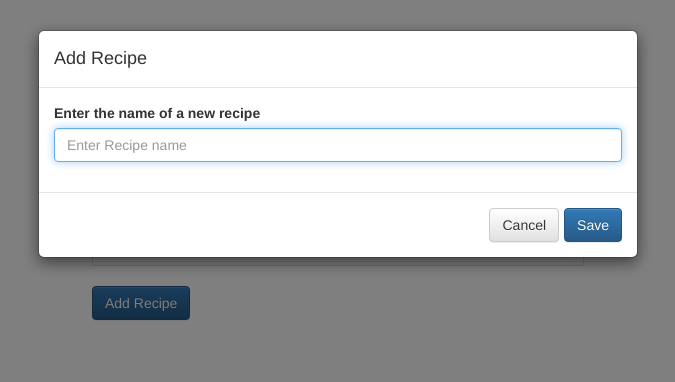
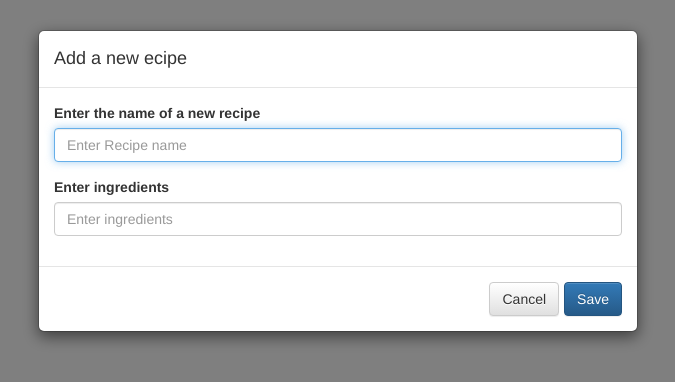
Before and after one commit to jw120/fcc-recipe-box, a React (Create React App) app: page / in a window 1280 px wide. Both pictures are taken after a click on the button "Add Recipe". Shown: the top 382 px of the page, without its empty margins (302-977 px from the left). Built offline with nearby package versions, Linux system fonts and the light colour scheme.

Commit message:
Both versions of modal working

```diff
--- a/src/components/Recipe.js
+++ b/src/components/Recipe.js
@@ -13,20 +13,21 @@ type RecipeProps = {
   recipe: string,
   ingredients: string[],
   isSelected: boolean,
-  onSelect: () => void
+  onSelect: () => void,
+  onEdit: () => void
 }
 
-function Recipe({ recipe, ingredients, isSelected, onSelect }: RecipeProps): React.Element<*> {
-  let colourClass = isSelected ? 'bg-primary' : 'bg-info' // Colour using Bootstrap theme colours
+function Recipe(props: RecipeProps): React.Element<*> {
+  let colourClass = props.isSelected ? 'bg-primary' : 'bg-info' // Colour using Bootstrap theme colours
   return (
     <div className='Recipe'>
-      <div className={'Recipe-Name ' + colourClass} onClick={() => onSelect(recipe)}>
-        { recipe }
+      <div className={'Recipe-Name ' + colourClass} onClick={props.onSelect}>
+        { props.recipe }
       </div>
-      { isSelected && <IngredientList ingredients={ingredients} />}
-      { isSelected &&
+      { props.isSelected && <IngredientList ingredients={props.ingredients} />}
+      { props.isSelected &&
           <ButtonToolbar>
-            <Button bsSize="small">
+            <Button bsSize="small" onClick={props.onEdit}>
               Edit Recipe
             </Button>
             <Button bsSize="small" bsStyle="danger">
--- a/src/components/RecipeList.js
+++ b/src/components/RecipeList.js
@@ -7,10 +7,24 @@ import React from 'react'
 import { Button } from 'react-bootstrap'
 
 import Recipe from './Recipe'
-import EditRecipeModal from '../containers/EditRecipeModal'
+import RecipeModal from '../containers/RecipeModal'
 import type { WrappedActionProps } from '../actions'
 import type { State } from '../reducers'
 import './RecipeList.css'
+
+function openAddModal(props: State & WrappedActionProps) {
+  props.setModal('Add_Recipe_Modal')
+  console.log("openAddModal", props.modal)
+}
+
+function openEditModal(props: State & WrappedActionProps) {
+  if (props.selection) {
+    let selection: string = props.selection
+    props.setForm('Recipe', selection)
+    props.setForm('Ingredients', props.recipes.get(selection).join(', '))
+    props.setModal('Edit_Recipe_Modal')
+  }
+}
 
 function RecipeList(props: State & WrappedActionProps): React.Element<*> {
   let kvs: Array<[string, Array<string>]> = Array.from(props.recipes.entries())
@@ -24,13 +38,18 @@ function RecipeList(props: State & WrappedActionProps): React.Element<*> {
               key={kv[0]}
               isSelected={props.selection === kv[0]}
               onSelect={() => props.selectRecipe(kv[0])}
+              onEdit={() => openEditModal(props)}
             />)
         }
       </div>
-      <Button onClick={() => props.setModal('Edit_Recipe_Modal', true)} bsStyle='primary'>
+      <Button onClick={() => openAddModal(props)} bsStyle='primary'>
         Add Recipe
       </Button>
-      <EditRecipeModal show={props.modal === 'Edit_Recipe_Modal'} title='Add Recipe' save={props.addRecipe}/>
+      <RecipeModal
+        show={props.modal !== null}
+        title={props.modal === 'Edit_Recipe_Modal' ? 'Edit recipe' : 'Add a new ecipe'}
+        save={props.addRecipe}
+      />
     </div>
   )
 }
--- a/src/containers/EditRecipeModal.js
+++ b/src/containers/RecipeModal.js
@@ -23,30 +23,31 @@ type OwnProps = {
 
 // Properties injected from State
 type PropsFromState = {
-  value: string
+  recipeValue: string,
+  ingredientsValue: string
 }
 
 // Properties injected from Dispatch
 type PropsFromDispatch = {
   clearAndClose: () => void,
-  onChange: (e: Event) => void
+  onRecipeChange: (e: Event) => void,
+  onIngredientsChange: (e: Event) => void
 }
 
-const formKey = 'Recipe'
-
-/** Helper function to wrap the provided onSubmit prop */
+/** Helper function to wrap the provided save prop */
 function handleSubmit(props: OwnProps & PropsFromState & PropsFromDispatch, e: ?Event) {
   if (e) {
     e.preventDefault()
   }
-  let recipe = props.value
+  let recipe = props.recipeValue
+  let ingredients = props.ingredientsValue
   if (recipe && recipe.trim()) { // add the recipe if we have one
-    props.save(recipe.trim(), 'Dummy')
+    props.save(recipe.trim(), ingredients)
   }
   props.clearAndClose()
 }
 
-function UnwrappedEditRecipeModal(props: OwnProps & PropsFromState & PropsFromDispatch): React.Element<*> {
+function UnwrappedRecipeModal(props: OwnProps & PropsFromState & PropsFromDispatch): React.Element<*> {
   return (
       <Modal show={props.show}>
         <Modal.Header>
@@ -59,10 +60,19 @@ function UnwrappedEditRecipeModal(props: OwnProps & PropsFromState & PropsFromDi
               <ControlLabel>Enter the name of a new recipe</ControlLabel>
               <FormControl
                 type='text'
-                value={props.value || '' /* default to empty string if no value provided */}
+                value={props.recipeValue|| '' /* default to empty string if no value provided */}
                 placeholder='Enter Recipe name'
-                onChange={props.onChange}
+                onChange={props.onRecipeChange}
                 autoFocus
+              />
+            </FormGroup>
+            <FormGroup>
+              <ControlLabel>Enter ingredients</ControlLabel>
+              <FormControl
+                type='text'
+                value={props.ingredientsValue || '' /* default to empty string if no value provided */}
+                placeholder='Enter ingredients'
+                onChange={props.onIngredientsChange}
               />
             </FormGroup>
           </form>
@@ -79,25 +89,33 @@ function UnwrappedEditRecipeModal(props: OwnProps & PropsFromState & PropsFromDi
 
 function mapStateToProps(state: State): PropsFromState {
   return {
-    value: state.forms.get(formKey) || ''
+    recipeValue: state.forms.get('Recipe') || '',
+    ingredientsValue: state.forms.get('Ingredients') || ''
   }
 }
 
 function mapDispatchToProps(dispatch: (action: Action) => void): PropsFromDispatch {
   return {
     clearAndClose: () => {
-      dispatch(setForm(formKey, ''))
+      dispatch(setForm('Recipe', ''))
+      dispatch(setForm('Ingredients', ''))
       dispatch(setModal(null)) // close the modal
     },
-    onChange: (e) => {
+    onRecipeChange: (e) => {
       e.preventDefault()
       if (e.target instanceof HTMLInputElement) {
-        dispatch(setForm(formKey, e.target.value || '')) // update the form entry value, defaulting to an empty string
+        dispatch(setForm('Recipe', e.target.value || '')) // update the form entry value, defaulting to an empty string
+      }
+    },
+    onIngredientsChange: (e) => {
+      e.preventDefault()
+      if (e.target instanceof HTMLInputElement) {
+        dispatch(setForm('Ingredients', e.target.value || '')) // update the form entry value, defaulting to an empty string
       }
     }
   }
 }
 
-const EditRecipeModal = connect(mapStateToProps, mapDispatchToProps)(UnwrappedEditRecipeModal)
+const RecipeModal = connect(mapStateToProps, mapDispatchToProps)(UnwrappedRecipeModal)
 
-export default EditRecipeModal
+export default RecipeModal
--- a/src/reducers/forms.js
+++ b/src/reducers/forms.js
@@ -6,7 +6,7 @@
 
 import type { Action } from '../actions'
 
-export type FormKey = 'Recipe' // Forms for which we hold the current entry value as state
+export type FormKey = 'Recipe' | 'Ingredients'
 
 export type FormsState =  Map<FormKey, string>
 
--- a/src/reducers/modal.js
+++ b/src/reducers/modal.js
@@ -7,7 +7,7 @@
 
 import type { Action } from '../actions'
 
-export type ModalState = 'Edit_Recipe_Modal' | null
+export type ModalState = 'Add_Recipe_Modal' | 'Edit_Recipe_Modal' | null
 
 const initialState = null
 
```
Also changed, not shown: 1 other file (tests, documents, lock files or other folders).
